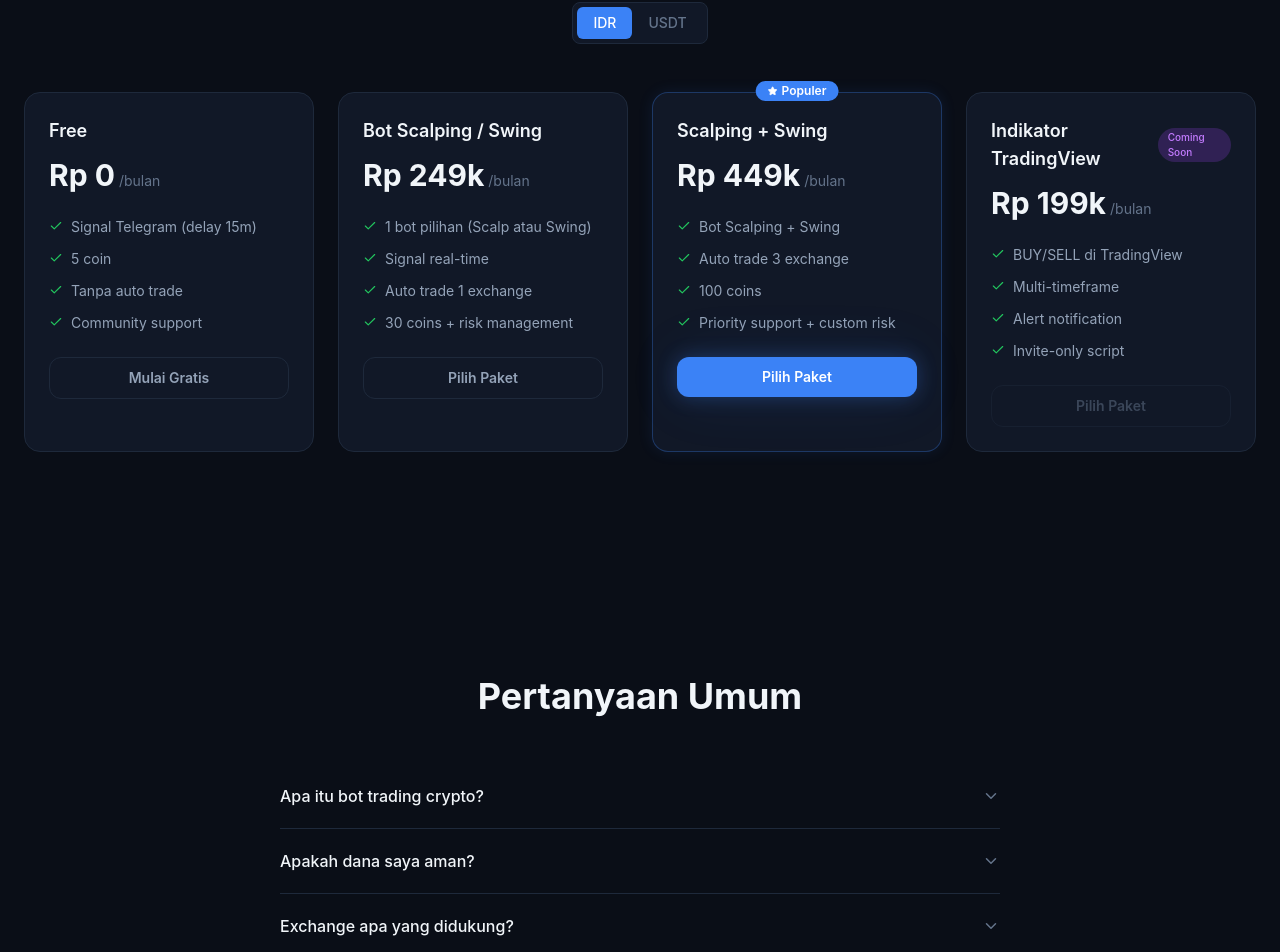
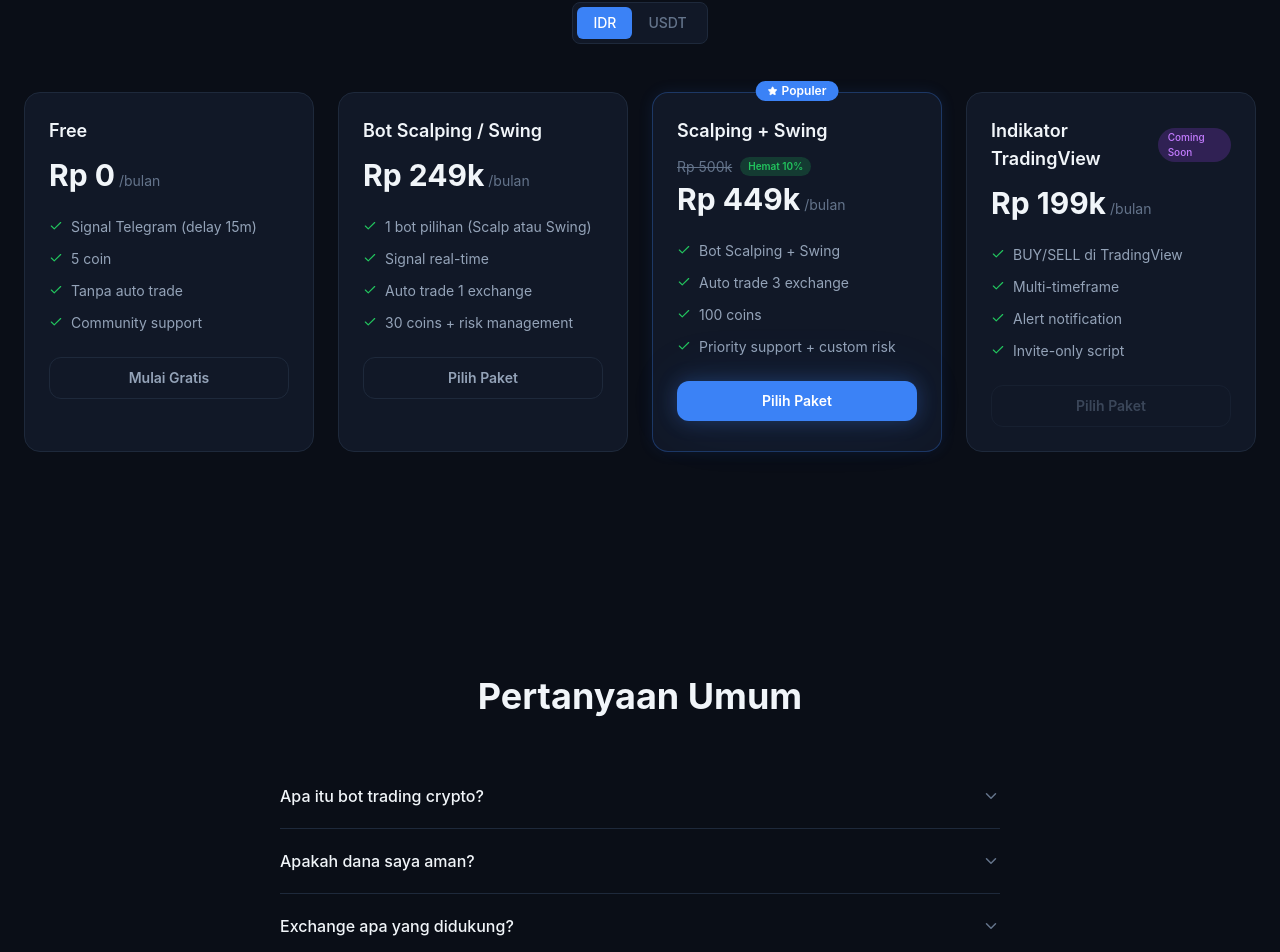
Before and after one commit to Erictan24/cryptovision-web, a Next.js app: page / in a window 1280 px wide. Shown: the part 2660-3612 px from the top of the page. Built offline with nearby package versions, Linux system fonts and the light colour scheme.

Commit message:
Add discount label on dual bot bundle (Rp 500k -> Rp 449k, save 10%)

```diff
--- a/src/components/Pricing.tsx
+++ b/src/components/Pricing.tsx
@@ -32,6 +32,8 @@ export default function Pricing() {
     {
       name: p.dual_name,
       price: usd ? p.dual_price_usd : p.dual_price_idr,
+      originalPrice: usd ? p.dual_original_usd : p.dual_original_idr,
+      discount: p.dual_discount,
       features: [p.dual_f1, p.dual_f2, p.dual_f3, p.dual_f4],
       cta: p.cta,
       popular: true,
@@ -119,11 +121,21 @@ export default function Pricing() {
                 )}
               </div>
 
-              <div className="mt-3 flex items-baseline gap-1">
-                <span className="text-3xl font-bold">{plan.price}</span>
-                <span className="text-sm text-[var(--color-text-muted)]">
-                  {t.pricing.monthly}
-                </span>
+              <div className="mt-3">
+                {plan.originalPrice && (
+                  <div className="flex items-center gap-2 mb-1">
+                    <span className="text-sm text-[var(--color-text-muted)] line-through">{plan.originalPrice}</span>
+                    <span className="rounded-full bg-[var(--color-success)]/20 px-2 py-0.5 text-[10px] font-semibold text-[var(--color-success)]">
+                      {plan.discount}
+                    </span>
+                  </div>
+                )}
+                <div className="flex items-baseline gap-1">
+                  <span className="text-3xl font-bold">{plan.price}</span>
+                  <span className="text-sm text-[var(--color-text-muted)]">
+                    {t.pricing.monthly}
+                  </span>
+                </div>
               </div>
 
               <ul className="mt-6 space-y-3">
--- a/src/messages/en.json
+++ b/src/messages/en.json
@@ -74,6 +74,9 @@
     "dual_name": "Scalping + Swing",
     "dual_price_idr": "Rp 449k",
     "dual_price_usd": "$35",
+    "dual_original_idr": "Rp 500k",
+    "dual_original_usd": "$38",
+    "dual_discount": "Save 10%",
     "dual_f1": "Scalping + Swing Bot",
     "dual_f2": "Auto trade 3 exchanges",
     "dual_f3": "100 coins",
--- a/src/messages/id.json
+++ b/src/messages/id.json
@@ -74,6 +74,9 @@
     "dual_name": "Scalping + Swing",
     "dual_price_idr": "Rp 449k",
     "dual_price_usd": "$35",
+    "dual_original_idr": "Rp 500k",
+    "dual_original_usd": "$38",
+    "dual_discount": "Hemat 10%",
     "dual_f1": "Bot Scalping + Swing",
     "dual_f2": "Auto trade 3 exchange",
     "dual_f3": "100 coins",
```
